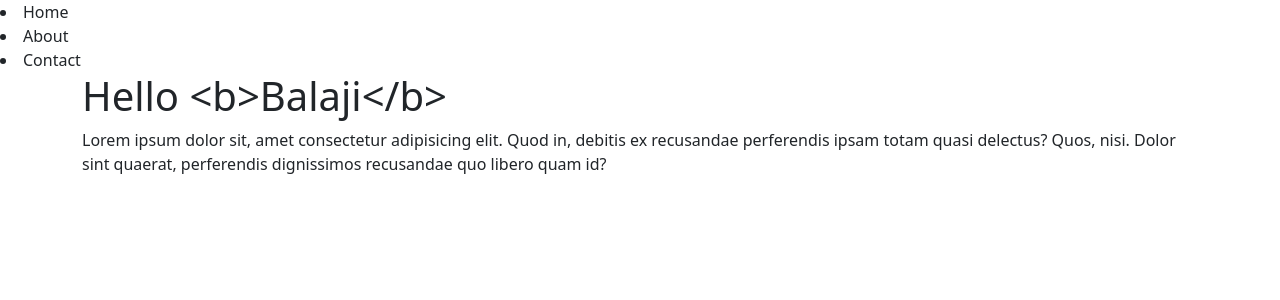
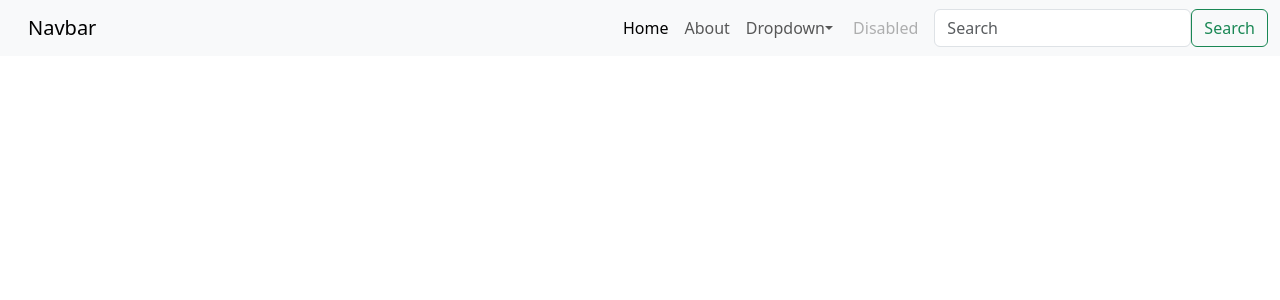
Before and after one commit to kwrdivyaraj100/textutils_react, a React (Create React App) app: page / in a window 1280 px wide. Shown: the top 300 px of the page. Built offline with nearby package versions, Linux system fonts and the light colour scheme.

Commit message:
Copying navbar code from bootstrap

```diff
--- a/src/App.jsx
+++ b/src/App.jsx
@@ -1,18 +1,44 @@
-let name = "<b>Balaji</b>"
+
 function App() {
   return (
     <>
-      <nav>
-        <li>Home</li>
-        <li>About</li>
-        <li>Contact</li>
+      <nav className="navbar navbar-expand-lg bg-body-tertiary">
+        <div className="container-fluid">
+          <a className="navbar-brand" href="#">Navbar</a>
+          <button className="navbar-toggler" type="button" data-bs-toggle="collapse" data-bs-target="#navbarSupportedContent" aria-controls="navbarSupportedContent" aria-expanded="false" aria-label="Toggle navigation">
+            <span className="navbar-toggler-icon"></span>
+          </button>
+          <div className="collapse navbar-collapse" id="navbarSupportedContent">
+            <ul className="navbar-nav me-auto mb-2 mb-lg-0">
+              <li className="nav-item">
+                <a className="nav-link active" aria-current="page" href="#">Home</a>
+              </li>
+              <li className="nav-item">
+                <a className="nav-link" href="#">About</a>
+              </li>
+              <li className="nav-item dropdown">
+                <a className="nav-link dropdown-toggle" href="#" role="button" data-bs-toggle="dropdown" aria-expanded="false">
+                  Dropdown
+                </a>
+                <ul className="dropdown-menu">
+                  <li><a className="dropdown-item" href="#">Action</a></li>
+                  <li><a className="dropdown-item" href="#">Another action</a></li>
+                  <li><hr className="dropdown-divider" /></li>
+                  <li><a className="dropdown-item" href="#">Something else here</a></li>
+                </ul>
+              </li>
+              <li className="nav-item">
+                <a className="nav-link disabled" aria-disabled="true">Disabled</a>
+              </li>
+            </ul>
+            <form className="d-flex" role="search">
+              <input className="form-control me-2" type="search" placeholder="Search" aria-label="Search" />
+              <button className="btn btn-outline-success" type="submit">Search</button>
+            </form>
+          </div>
+        </div>
       </nav>
-      <div className="container">
-        <h1>Hello {name}</h1>
-        <p>Lorem ipsum dolor sit, amet consectetur adipisicing elit. Quod in, debitis ex recusandae perferendis ipsam totam quasi delectus? Quos, nisi. Dolor sint quaerat, perferendis dignissimos recusandae quo libero quam id?</p>
-      </div>
     </>
-  );
+  )
 }
-
 export default App;
```
